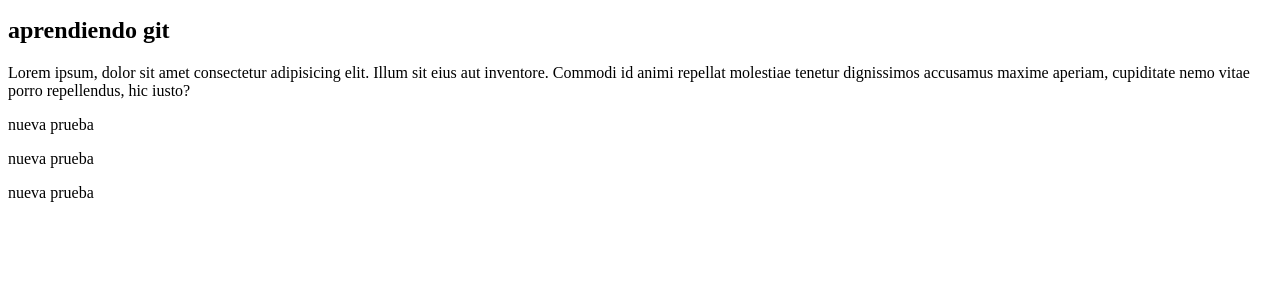
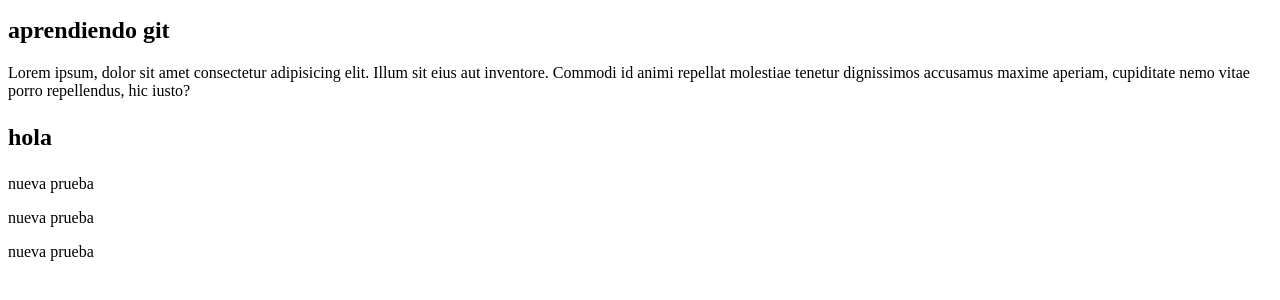
Before and after one commit to AndreeInput/Prueba, a plain HTML site: page index.html in a window 1280 px wide. Shown: the part 110-410 px from the top of the page. Drawn offline with Linux system fonts and the light colour scheme; a script that the page names is missing.

Commit message:
probando la nueva rama

```diff
--- a/code.js
+++ b/code.js
@@ -2,3 +2,5 @@ document.write("que tal estan?")
 console.log("hola munco")
 console.log("hola munco")
 console.log("hola munco")
+console.log("hola munco")
+console.log("hola munco")
--- a/index.html
+++ b/index.html
@@ -11,6 +11,15 @@
     <h2>como estyas</h2>
     <h2>aprendiendo git</h2>
     <p>Lorem ipsum, dolor sit amet consectetur adipisicing elit. Illum sit eius aut inventore. Commodi id animi repellat molestiae tenetur dignissimos accusamus maxime aperiam, cupiditate nemo vitae porro repellendus, hic iusto?</p>
+    <form action="">
+        <div class="hola">
+            <span class="como">
+                <h2 class="col">
+                    <p>hola</p>
+                </h2>
+            </span>
+        </div>
+    </form>
 
 
 
```
